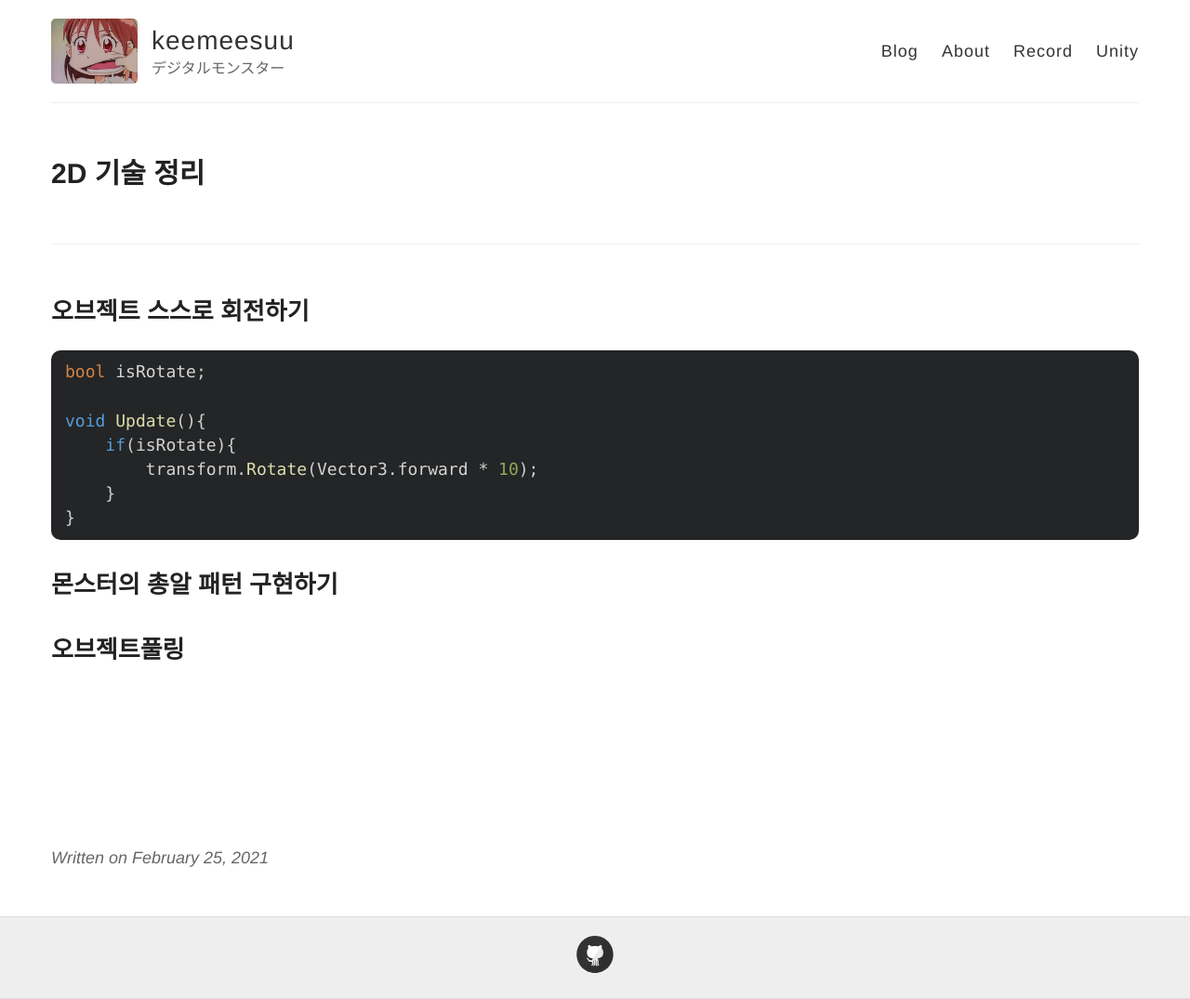
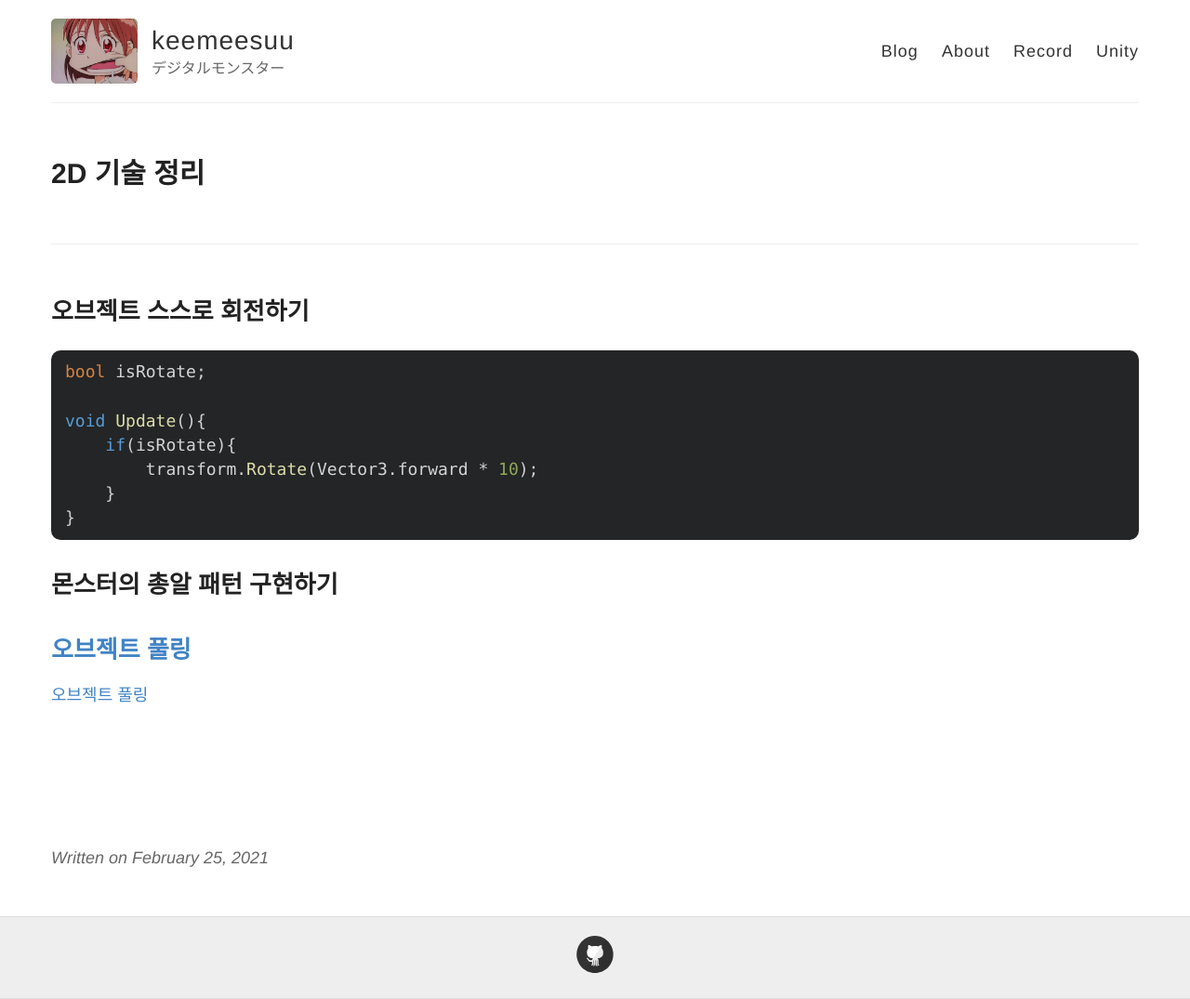
Before and after one commit to keemeesuu/keemeesuu.github.io, a Jekyll site: the page built from _posts/dev/Unity/2021-02-25-2D 기술 정리.md, in a window 1280 px wide. Shown: the whole page at 93% size. Built offline with Jekyll 4.4.1, drawn with Linux system fonts in a browser that asks for light colours.

Commit message:
Update 2021-02-25-2D 기술 정리.md

```diff
--- a/_posts/dev/Unity/2021-02-25-2D 기술 정리.md
+++ b/_posts/dev/Unity/2021-02-25-2D 기술 정리.md
@@ -24,5 +24,5 @@ void Update(){
 ## 몬스터의 총알 패턴 구현하기
 
 
-## 오브젝트풀링
-![]()
+## [오브젝트 풀링](https://keemeesuu.github.io/objectPooling/)
+[오브젝트 풀링](https://keemeesuu.github.io/objectPooling/)
```
